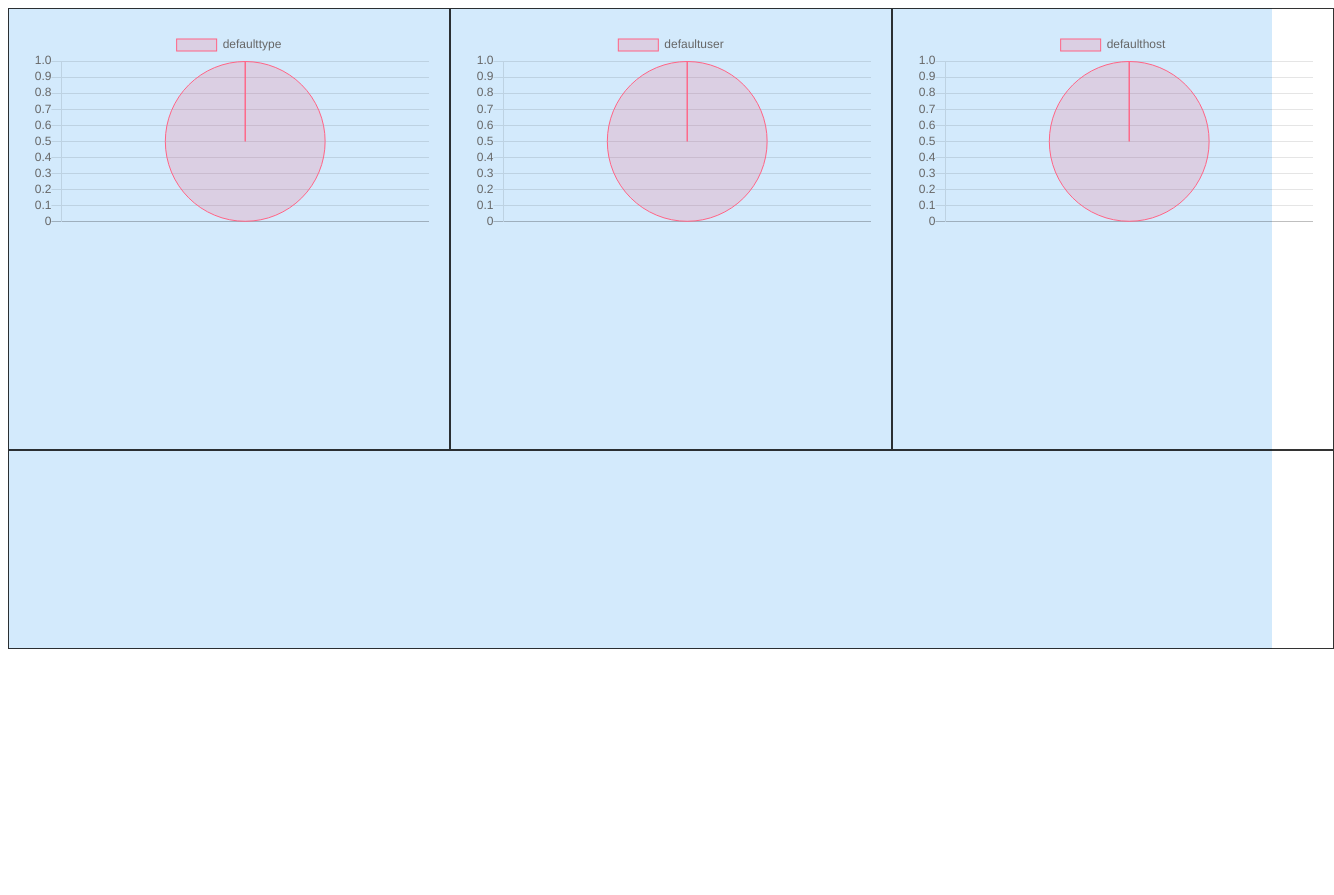
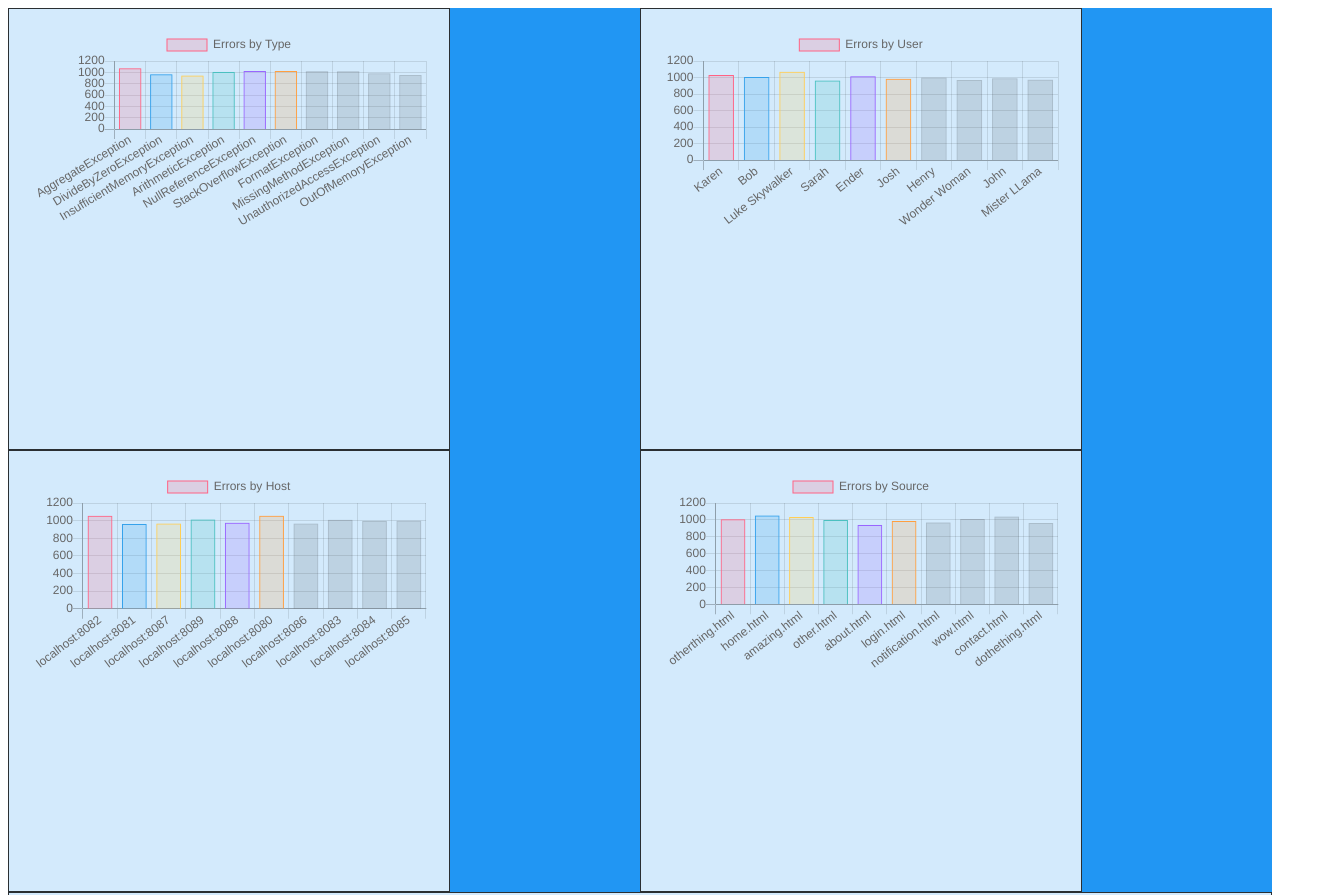
Before and after one commit to tomjar/charts-refresher, a plain HTML site: page index.html in a window 1280 px wide. Shown: the top 895 px of the page, 1334 px wide, since content can reach past the window. Before the commit the page ends 800 px from the top, so only its background shows below. Drawn offline with Linux system fonts and the light colour scheme.

Commit message:
new charts

```diff
--- a/ErrorCruncher.js
+++ b/ErrorCruncher.js
@@ -2,6 +2,88 @@ var ErrorCruncher = {
 
     helloworld: function () {
         alert('hello world!');
+    },
+    generateRandomHost: function(){
+        var hosts =
+        [
+            "localhost:8080",
+            "localhost:8081",
+            "localhost:8082",
+            "localhost:8083",
+            "localhost:8084",
+            "localhost:8085",
+            "localhost:8086",
+            "localhost:8087",
+            "localhost:8088",
+            "localhost:8089"
+        ];
+        var host = hosts[Math.floor(Math.random() * hosts.length)];
+
+        return host;
+    },
+
+    generateRandomType: function(){
+        var types =
+        [
+            "AggregateException",
+            "ArithmeticException",
+            "DivideByZeroException",
+            "FormatException",
+            "InsufficientMemoryException",
+            "MissingMethodException",
+            "NullReferenceException",
+            "OutOfMemoryException",
+            "StackOverflowException",
+            "UnauthorizedAccessException"
+        ];
+
+        var type = types[Math.floor(Math.random() * types.length)];
+
+        return type;
+    },
+
+    generateRandomUser: function(){
+        var users =
+        [
+            "Bob",
+            "John",
+            "Henry",
+            "Karen",
+            "Sarah",
+            "Ender",
+            "Mister LLama",
+            "Luke Skywalker",
+            "Josh",
+            "Wonder Woman"
+        ];
+
+        var user = users[Math.floor(Math.random() * users.length)];
+
+        return user;
+    },
+    generateRandomSource: function(){
+        var sources =
+        [
+            "home.html",
+            "login.html",
+            "other.html",
+            "about.html",
+            "contact.html",
+            "notification.html",
+            "dothething.html",
+            "otherthing.html",
+            "amazing.html",
+            "wow.html"
+        ];
+
+        var source = sources[Math.floor(Math.random() * sources.length)];
+
+        return source;
+    },
+    generateRandomEpoch: function(){
+            // 1586736047 today
+
+            return Math.floor(Math.random() * Date.now());
     },
 
     /**
@@ -18,13 +100,13 @@ var ErrorCruncher = {
             {
                 "errorId": -1,
                 "Application": "defaultapplication",
-                "Host": "defaulthost",
-                "Type": "defaulttype",
-                "Source": "defaultsource",
+                "Host": ErrorCruncher.generateRandomHost(),
+                "Type": ErrorCruncher.generateRandomType(),
+                "Source": ErrorCruncher.generateRandomSource(),
                 "Message": "defaultmessage",
-                "User": "defaultuser",
+                "User": ErrorCruncher.generateRandomUser(),
                 "StatusCode": "defaultstatuscode",
-                "TimeUTC": new Date(),
+                "TimeEpoch": ErrorCruncher.generateRandomEpoch(),
                 "Sequence": -1,
                 "AllXML": "defaultAllXML"
             };
@@ -33,6 +115,22 @@ var ErrorCruncher = {
         }
 
         return errors;
+    },
+    getMonthName: function(monthNumber){
+        switch(monthNumber){
+            case 0: return 'January';
+            case 1: return 'Feburary';
+            case 2: return 'March';
+            case 3: return 'April';
+            case 4: return 'May';
+            case 5: return 'June';
+            case 6: return 'July';
+            case 7: return 'August';
+            case 8: return 'September';
+            case 9: return 'October';
+            case 10: return 'November';
+            case 11: return 'December';
+        }
     },
 
     // pies/doughnuts
@@ -99,7 +197,26 @@ var ErrorCruncher = {
 
         return {"labels":labels,"data": counts};
     },
+    /**
+     *
+     * @param {Array} errors
+     */
+    errorsBySource: function (errors) {
+        const sources = [...new Set(errors.map(item => item.Source))];
 
+        var labelAndCountsArr = [];
+        for(let i = 0; i < sources.length; i++){
+            let distinct = sources[i];
+
+            let count = errors.filter(error => error.Source === distinct).length;
+            labelAndCountsArr.push({"label": distinct, "count":count });
+        }
+
+        var labels = labelAndCountsArr.map(item => item.label);
+        var counts = labelAndCountsArr.map(item => item.count);
+
+        return {"labels":labels,"data": counts};
+    },
     // line
     // TODO: ErrorsByDay
     errorsByDay: function (errors) {
@@ -112,6 +229,29 @@ var ErrorCruncher = {
      */
     errorsByMonth: function (errors) {
 
+        // var date = new Date(unix_timestamp * 1000);
+        // Hours part from the timestamp
+        // var hours = date.getHours();
+        // console.log(errors);
+        const months = [...new Set(errors
+            .map(item => new Date(item.TimeEpoch).getMonth()))]
+            .sort(function(a,b){
+                return a - b;
+            });
+
+        // console.log(months);
+        var labelAndCountsArr = [];
+        for(let i = 0; i < months.length; i++){
+            let distinct = months[i];
+
+            let count = errors.filter(error => new Date(error.TimeEpoch).getMonth() === distinct).length;
+            labelAndCountsArr.push({"label": distinct, "count":count });
+        }
+
+        var labels = labelAndCountsArr.map(item => ErrorCruncher.getMonthName(item.label));
+        var counts = labelAndCountsArr.map(item => item.count);
+
+        return {"labels":labels,"data": counts};
     },
     // TODO: ErrorsByHour? maybe
     errorsByHour: function (errors) {
--- a/index.html
+++ b/index.html
@@ -8,14 +8,14 @@
     <script type="text/javascript" src="ErrorCruncher.js"></script>
     <script type="text/javascript">
 
-        function showChart(canvasid, chartType, labels, data) {
+        function showChart(canvasid, chartType, labels, data, chartName) {
             var ctx = document.getElementById(canvasid).getContext('2d');
             var myChart = new Chart(ctx, {
                 type: chartType, // bar, line, pie
                 data: {
                     labels: labels,
                     datasets: [{
-                        label: '# of Votes',
+                        label: chartName,
                         data: data,
                         backgroundColor: [
                             'rgba(255, 99, 132, 0.2)',
@@ -51,31 +51,59 @@
 
         window.addEventListener("load", function (event) {
 
-            var labels = ['Red', 'Blue', 'Yellow', 'Green', 'Purple', 'Orange'];
-            var data = [12, 19, 3, 5, 2, 3];
-
             var errors = ErrorCruncher.generateDummyErrors(),
                 errorsByType = ErrorCruncher.errorsByType(errors),
                 errorsByUser = ErrorCruncher.errorsByUser(errors),
-                errorsByHost = ErrorCruncher.errorsByHost(errors);
-                //errorsByMonth = ErrorCruncher.errorsByMonth(errors);
+                errorsByHost = ErrorCruncher.errorsByHost(errors),
+                errorsBySource = ErrorCruncher.errorsBySource(errors),
+                errorsByMonth = ErrorCruncher.errorsByMonth(errors);
 
-            console.log(errorsByType);
-            showChart('errorsByType', 'pie', errorsByType.labels, errorsByType.data);
+            // console.log(errorsByType);
+            showChart(
+                'errorsByType',
+                'bar',
+                errorsByType.labels,
+                errorsByType.data,
+                'Errors by Type');
 
-            console.log(errorsByUser);
-            showChart('errorsByUser', 'pie', errorsByUser.labels, errorsByUser.data);
+            // console.log(errorsByUser);
+            showChart(
+                'errorsByUser',
+                'bar',
+                errorsByUser.labels,
+                errorsByUser.data,
+                'Errors by User');
 
-            console.log(errorsByHost);
-            showChart('errorsByHost', 'pie', errorsByHost.labels, errorsByHost.data);
-            // showChart('errorsOverTime', 'line', errorsByMonth.labels, errorsByMonth.data);
+            // console.log(errorsByHost);
+            showChart(
+                'errorsByHost',
+                'bar',
+                errorsByHost.labels,
+                errorsByHost.data,
+                'Errors by Host');
+
+            // console.log(errorsBySource);
+            showChart(
+                'errorsBySource',
+                'bar',
+                errorsBySource.labels,
+                errorsBySource.data,
+                'Errors by Source');
+
+            // console.log(errorsByMonth);
+            showChart(
+                'errorsOverTime',
+                'line',
+                errorsByMonth.labels,
+                errorsByMonth.data,
+                'Errors by Month');
         });
 
     </script>
     <style>
         .grid-container {
             display: grid;
-            grid-template-columns: auto auto auto;
+            grid-template-columns: auto auto;
             background-color: #2196F3;
         }
 
@@ -87,7 +115,7 @@
         }
 
         .bottom-grid-item {
-            grid-column: 1 / 4;
+            grid-column: 1 / 3;
         }
 
         .pie-chart {
@@ -111,6 +139,9 @@
         <div class="grid-item pie-chart">
             <canvas id="errorsByHost"></canvas>
         </div>
+        <div class="grid-item pie-chart">
+            <canvas id="errorsBySource"></canvas>
+        </div>
         <div class="grid-item bottom-grid-item line-bar-chart">
             <canvas id="errorsOverTime"></canvas>
         </div>
```
